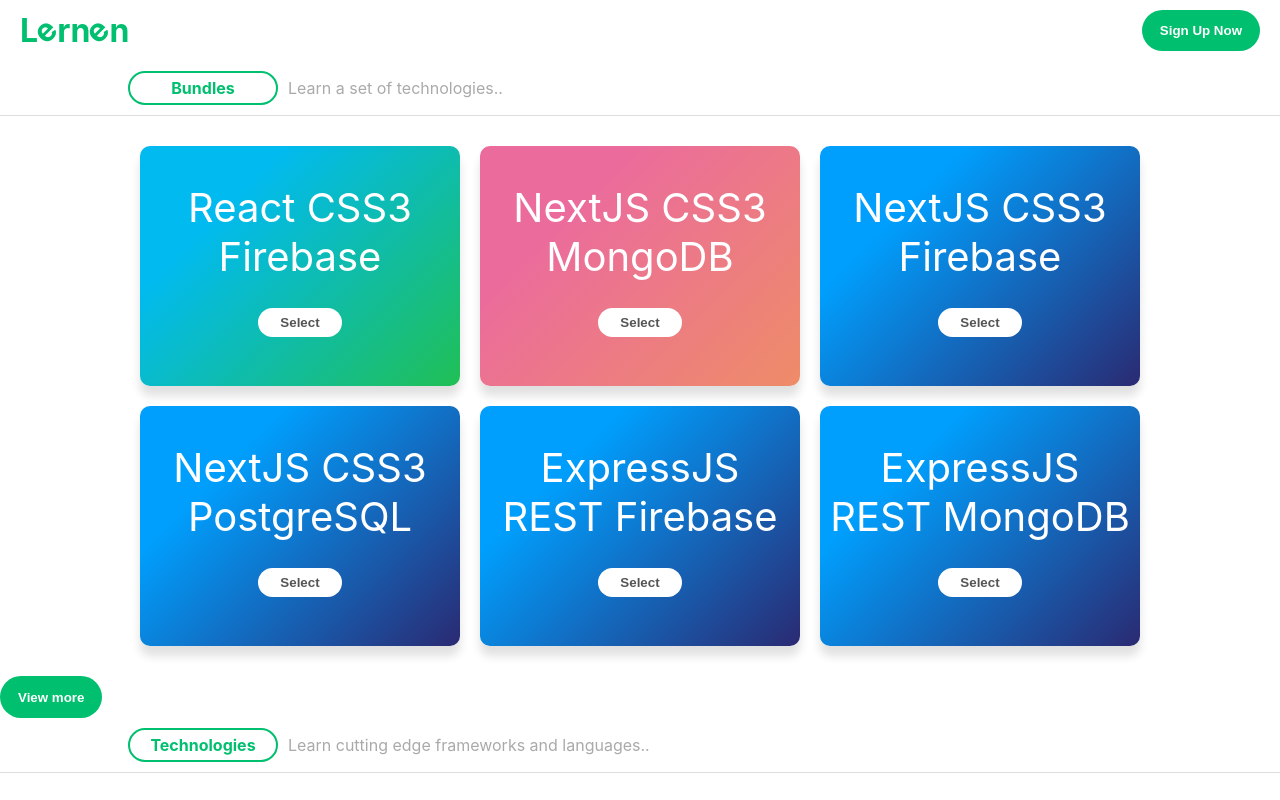
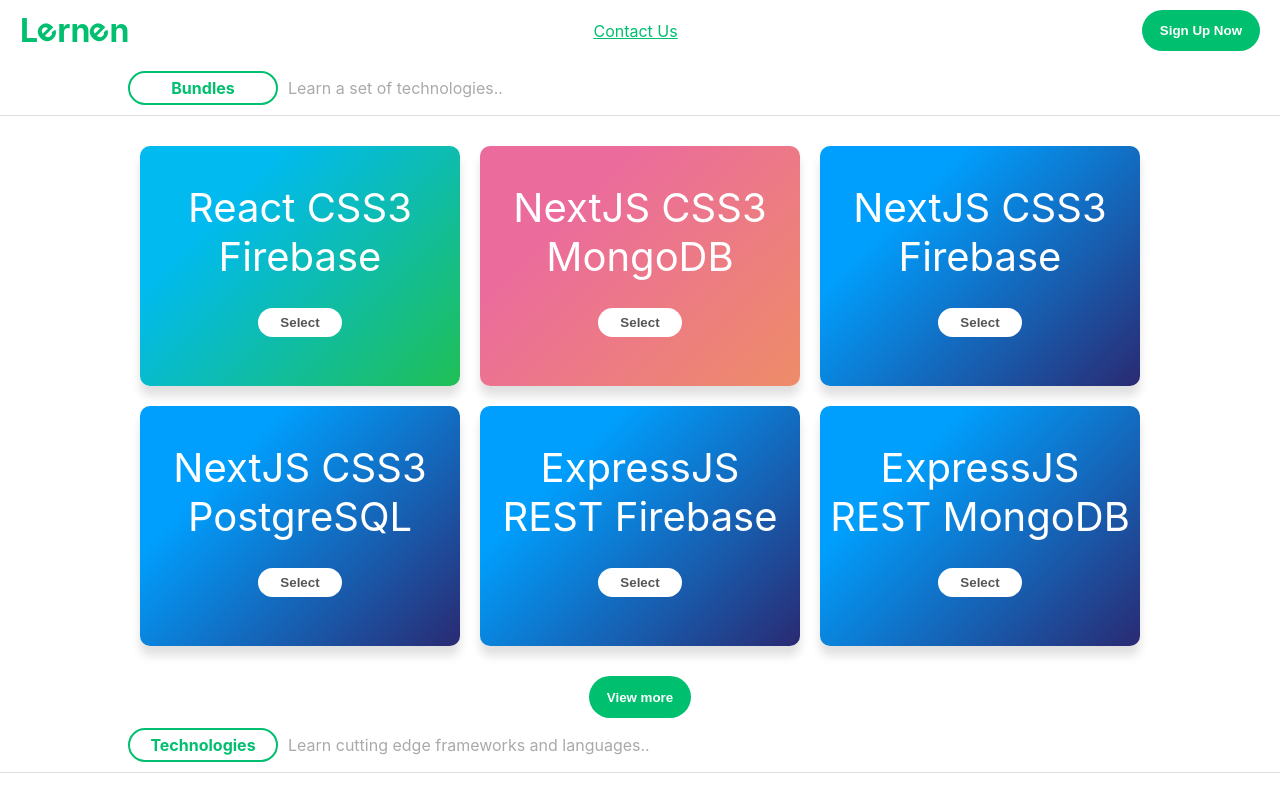
Before and after one commit to qnxdev/lernen, a Next.js app: page / in a window 1280 px wide. Shown: the top 800 px of the page. Built offline with nearby package versions, Linux system fonts and the light colour scheme.

Commit message:
contact us

```diff
--- a/components/Page.jsx
+++ b/components/Page.jsx
@@ -5,6 +5,7 @@ export default function Page({ children }) {
     <div className="page">
       <header className="flex stretch">
         <h1>L<span>e</span>rn<span>e</span>n</h1>
+        <a className="contact" href="">Contact Us</a>
         <Button >Sign Up Now</Button>
       </header>
 
--- a/styles/Home.css
+++ b/styles/Home.css
@@ -49,3 +49,6 @@
   color: #fff;
   border-color: #fff;
 }
+ .expand {
+  justify-content: center;
+}
--- a/styles/Page.css
+++ b/styles/Page.css
@@ -17,3 +17,6 @@ header h1 span{
 footer {
   text-align: center;
 }
+.contact{
+  text-decoration: underline;
+}
```
